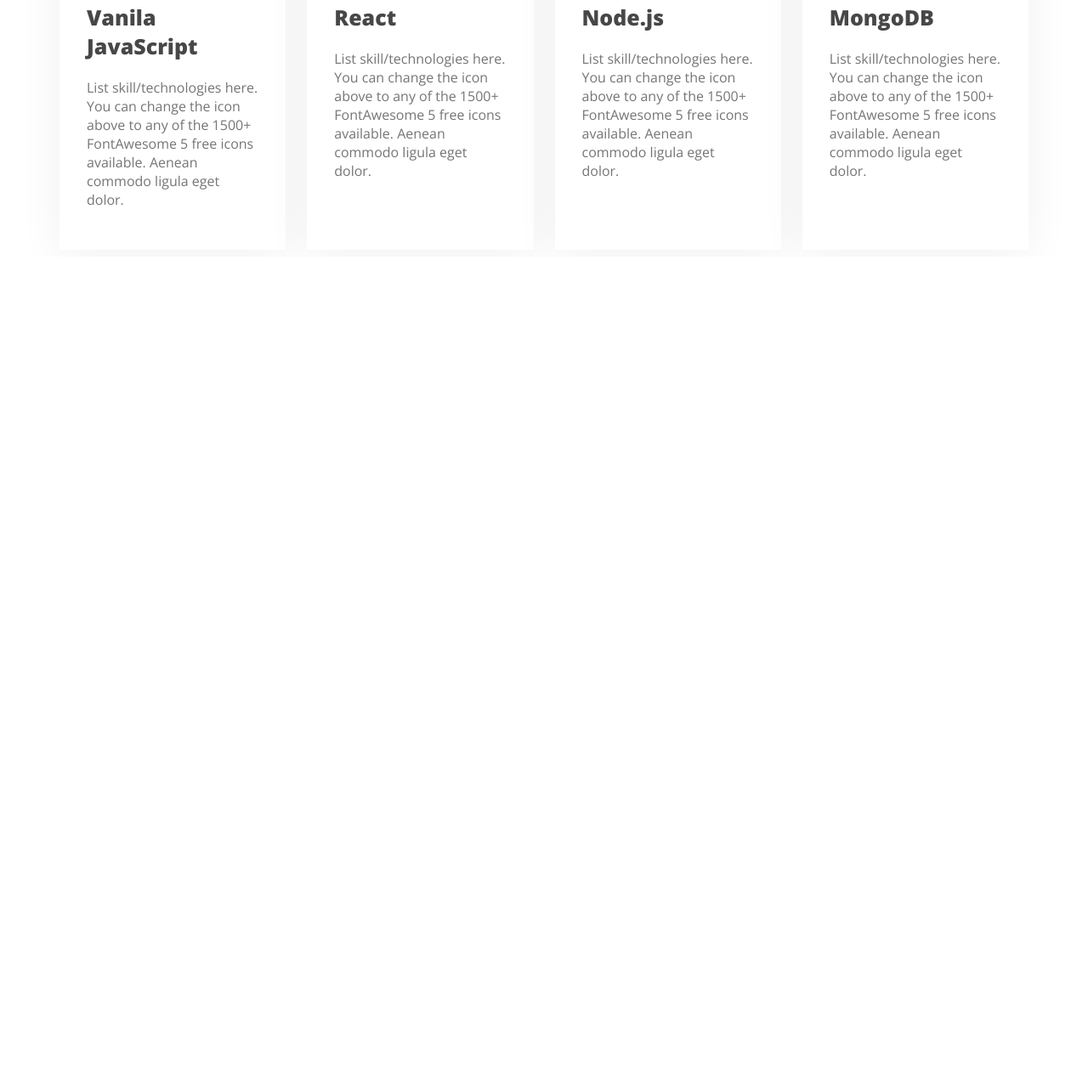
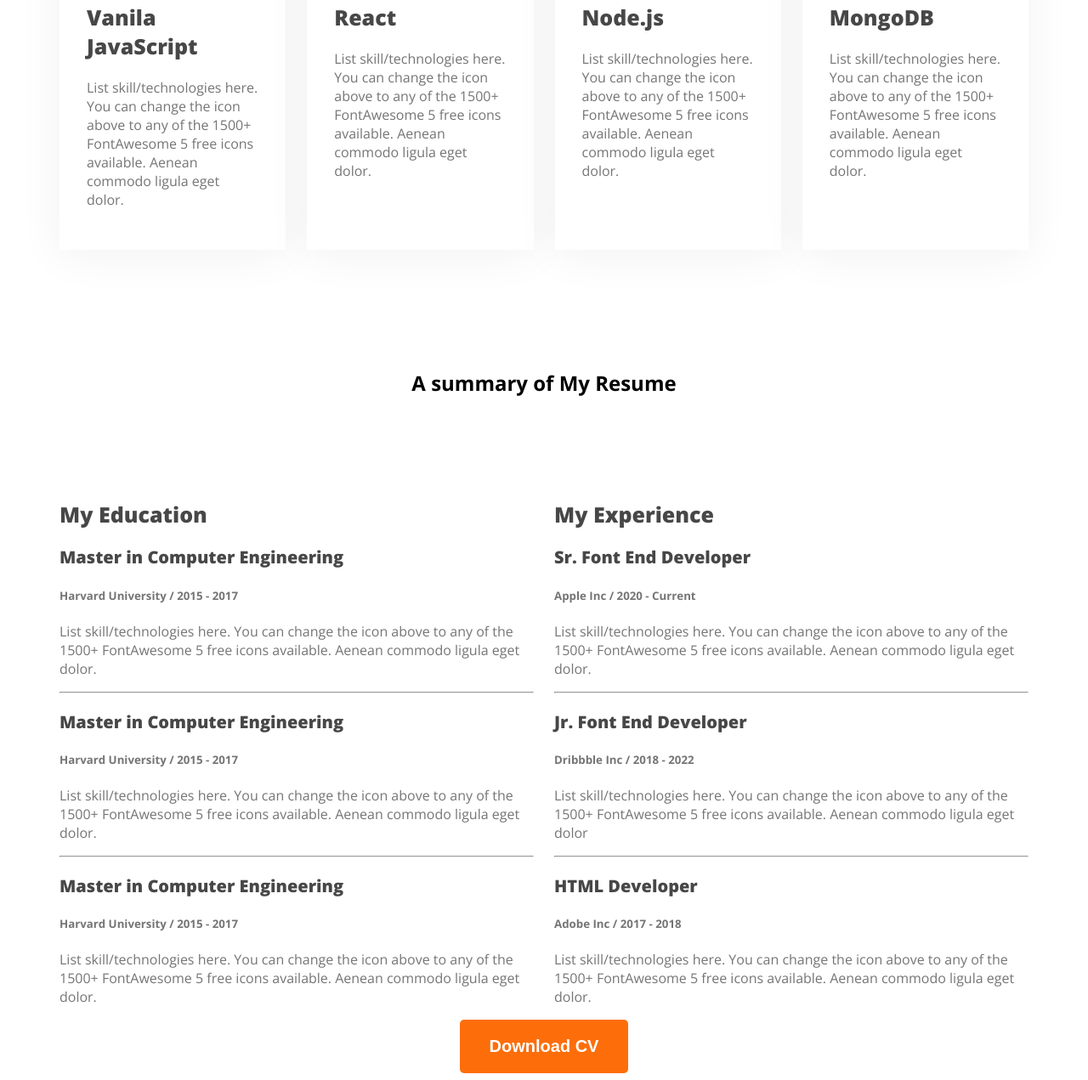
Before and after one commit to kamruzzaman-insights/web-developer-portfolio, a website: page index.html in a window 1280 px wide. Shown: the part 1974-3245 px from the top of the page at 85% size. Before the commit the page ends 2276 px from the top, so only its background shows below. Drawn offline with nearby package versions, Linux system fonts and the light colour scheme.

Commit message:
resume-part-added

```diff
--- a/index.html
+++ b/index.html
@@ -27,7 +27,8 @@
                 <h4 class="banner-greeting dark-2">Hi, I am</h4>
                 <h1 class="banner-title dark-1">Mary Hardy</h1>
                 <p class="banner-description dark-3">Shot what able cold new see hold.Friendly as an betrayed formerly
-                    <br> he. Morning because as to society behaved moments.</p>
+                    <br> he. Morning because as to society behaved moments.
+                </p>
                 <button class="btn-primary">Download CV</button>
                 <button class="btn-secondary">Contact</button>
             </div>
@@ -68,7 +69,8 @@
         <section>
             <div class="total-skill-title">
                 <h1 class="shared-title-one ">What I do</h1>
-                <p class="dark-3">I have ore than 10 years experience building software for clients all over the world. Below is a
+                <p class="dark-3">I have ore than 10 years experience building software for clients all over the world.
+                    Below is a
                     quick overview of my main technical skill sets and technologies i use. Want to find out more about
                     my experience? Check out my online resume and project portfolio.</p>
             </div>
@@ -101,6 +103,68 @@
             </div>
         </section>
 
+        <!-- resume section  -->
+        <section>
+            <h1 class="text-center resume-section-title">A summary of My Resume</h1>
+            <div class="resume-qualifications-parent">
+                <div>
+                    <h2 class="shared-title-two">My Education</h2>
+                    <div>
+                        <h3 class="shared-title-three">Master in Computer Engineering</h3>
+                        <h5 class="dark-3">Harvard University / 2015 - 2017</h5>
+                        <p class="dark-3">List skill/technologies here. You can change the icon above
+                            to any of the 1500+ FontAwesome 5 free icons available. Aenean commodo ligula eget dolor.
+                        </p>
+                        <hr>
+                    </div>
+                    <div>
+                        <h3 class="shared-title-three">Master in Computer Engineering</h3>
+                        <h5 class="dark-3">Harvard University / 2015 - 2017</h5>
+                        <p class="dark-3">List skill/technologies here. You can change the icon above
+                            to any of the 1500+ FontAwesome 5 free icons available. Aenean commodo ligula eget dolor.
+                        </p>
+                        <hr>
+                    </div>
+                    <div>
+                        <h3 class="shared-title-three">Master in Computer Engineering</h3>
+                        <h5 class="dark-3">Harvard University / 2015 - 2017</h5>
+                        <p class="dark-3">List skill/technologies here. You can change the icon above
+                            to any of the 1500+ FontAwesome 5 free icons available. Aenean commodo ligula eget dolor.
+                        </p>
+                    </div>
+                </div>
+                <div>
+                    <h2 class="shared-title-two">My Experience</h2>
+                    <div>
+                        <h3 class="shared-title-three">Sr. Font End Developer</h3>
+                        <h5 class="dark-3">Apple Inc / 2020 - Current</h5>
+                        <p class="dark-3">List skill/technologies here. You can change the icon above
+                            to any of the 1500+ FontAwesome 5 free icons available. Aenean commodo ligula eget dolor.
+                        </p>
+                        <hr>
+                    </div>
+                    <div>
+                        <h3 class="shared-title-three">Jr. Font End Developer</h3>
+                        <h5 class="dark-3">Dribbble Inc / 2018 - 2022</h5>
+                        <p class="dark-3">List skill/technologies here. You can change the icon above
+                            to any of the 1500+ FontAwesome 5 free icons available. Aenean commodo ligula eget dolor</p>
+                        <hr>
+                    </div>
+                    <div>
+                        <h3 class="shared-title-three">HTML Developer</h3>
+                        <h5 class="dark-3">Adobe Inc / 2017 - 2018</h5>
+                        <p class="dark-3">List skill/technologies here. You can change the icon above
+                            to any of the 1500+ FontAwesome 5 free icons available. Aenean commodo ligula eget dolor.
+                        </p>
+                    </div>
+                </div>
+            </div>
+            <div>
+                <div class="text-center">
+                    <button class="btn-primary">Download CV</button>
+                </div>
+            </div>
+        </section>
     </main>
 </body>
 
--- a/styles/portfolio.css
+++ b/styles/portfolio.css
@@ -1,31 +1,36 @@
-
 .open-sans-normal {
-  font-family: "Open Sans", sans-serif;
-  font-optical-sizing: auto;
-  font-style: normal;
-  font-variation-settings:
-    "wdth" 100;
+    font-family: "Open Sans", sans-serif;
+    font-optical-sizing: auto;
+    font-style: normal;
+    font-variation-settings:
+        "wdth" 100;
 }
 
 /* shared-style */
 .primary-color {
     color: #FD6E0A;
 }
+
 .dark-1 {
     color: #181818;
 }
+
 .dark-2 {
     color: #474747;
 }
+
 .dark-3 {
     color: #757575;
 }
+
 .primary-background-color {
     background-color: #FFF8F3;
 }
+
 .secondary-background-color {
     background-color: #FFFFFF;
 }
+
 .btn-primary {
     background-color: #FD6E0A;
     color: white;
@@ -35,6 +40,7 @@
     border: none;
     font-size: 20px;
 }
+
 .btn-secondary {
     background-color: white;
     color: #FD6E0A;
@@ -51,10 +57,21 @@
     font-size: 35px;
     font-weight: 800;
 }
+
 .shared-title-two {
     color: #474747;
     font-size: 25px;
     font-weight: 800;
+}
+
+.shared-title-three {
+    color: #474747;
+    font-size: 20px;
+    font-weight: 800;
+}
+
+.text-center {
+    text-align: center;
 }
 
 /* header styles */
@@ -73,7 +90,7 @@
     margin: 50px 200px;
 }
 
-.nav-title{
+.nav-title {
     font-weight: 800;
     font-size: 45px;
 
@@ -88,6 +105,7 @@
     list-style: none;
     margin-right: 51px;
 }
+
 nav li a {
     text-decoration: none;
     font-size: 20px;
@@ -106,17 +124,20 @@
     justify-content: space-between;
     margin: 40px 50px 130px 200px;
 }
+
 .banner-greeting {
     font-size: 45px;
     font-weight: 600;
     margin-bottom: 5px;
 }
+
 .banner-title {
     font-size: 85px;
     font-weight: bold;
     margin-top: 0px;
     margin-bottom: 20px;
 }
+
 .banner-description {
     font-size: 18px;
     font-weight: 400;
@@ -129,16 +150,19 @@
     padding: 125px 150px;
     margin-bottom: 130px;
 }
+
 .about-section {
     border: 1px solid #757575;
     text-align: center;
     background-color: white;
 }
+
 .about-me-description {
     color: #757575;
     font-size: 18px;
     font-weight: 400;
 }
+
 .about-me-details {
     display: flex;
     align-items: center;
@@ -154,10 +178,20 @@
     display: flex;
     gap: 25px;
 }
-.skills-box{
+
+.skills-box {
     padding: 30px;
     border: 2px solid #FFFFFF;
     background-color: #FFFFFF;
     box-shadow: 0px 6px 50px 0px rgb(0, 0, 0, 0.06);
 
 }
+
+/* resume section  */
+.resume-qualifications-parent {
+    display: flex;
+    gap: 24px;
+}
+.resume-section-title {
+    margin: 140px 0px 100px 0px;
+}
```
